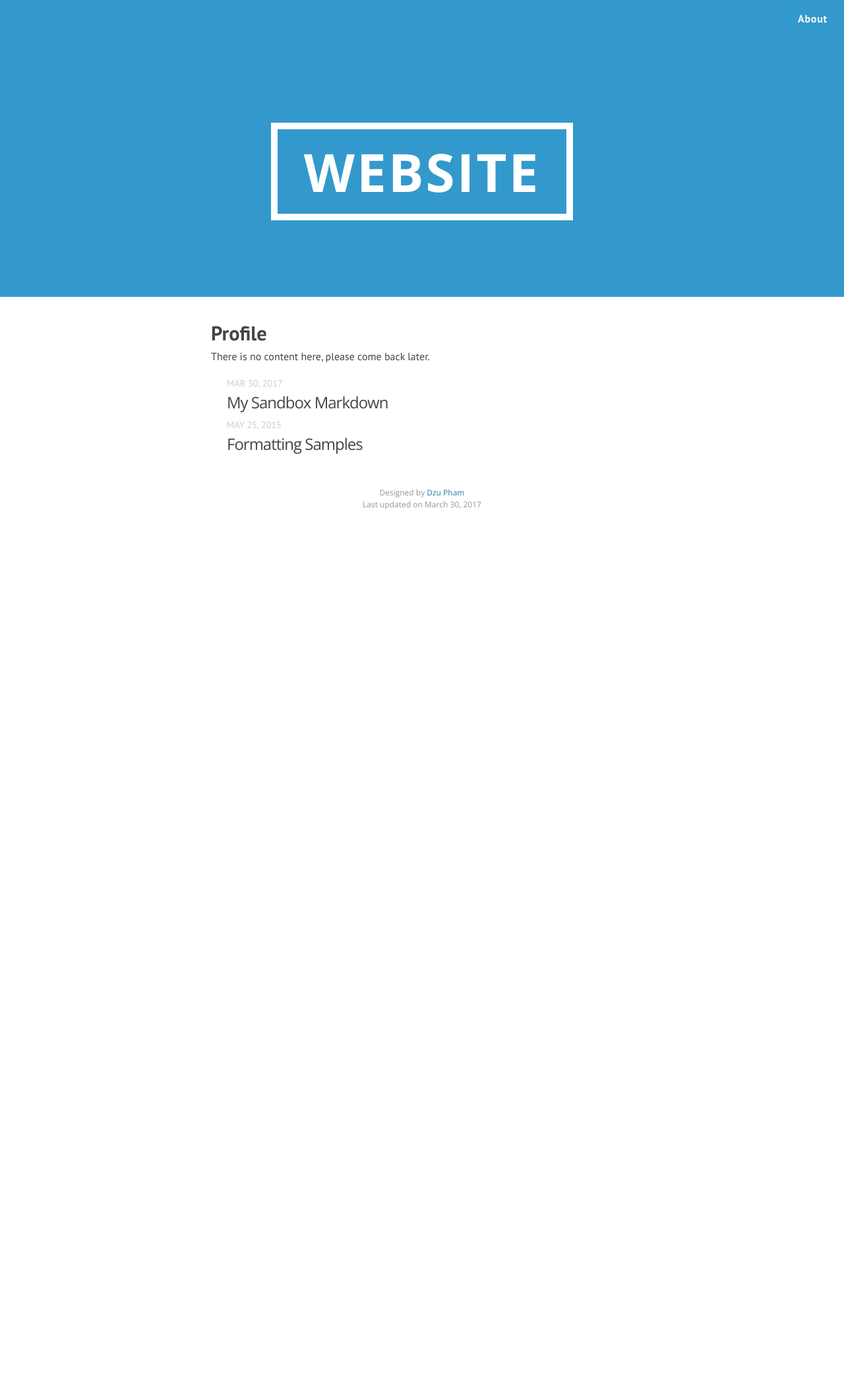
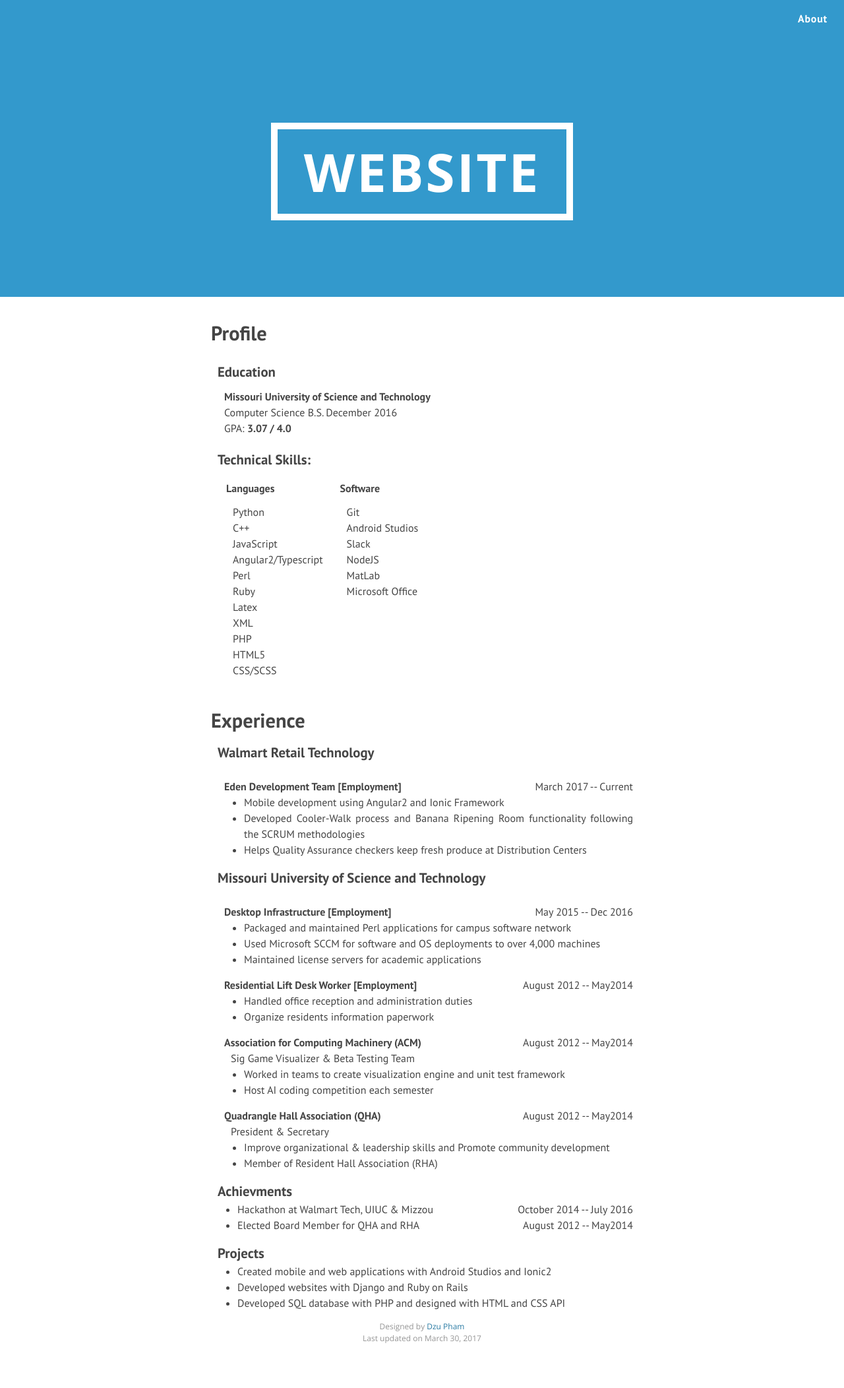
Before and after one commit to DPham17/DPham17.github.io, a Jekyll site: the page built from index.html, in a window 1280 px wide. Shown: the whole page at 66% size. Built offline with Jekyll 4.4.1, drawn with Linux system fonts in a browser that asks for light colours; nearby versions of some CDN libraries; before the commit the page ends 900 px from its top, so only the background shows below that.

Commit message:
added resume info from latex file

```diff
--- a/_sass/_base.scss
+++ b/_sass/_base.scss
@@ -21,8 +21,7 @@
 
 /* Set Margin Bottom for Vertical Rhythm
  * ============================================== */
-    h1, h2, h3, h4, h5, h6,
-    p, blockquote, pre,
+    h1, h2, h3, h4, h5, h6, blockquote, pre,
     ul, ol, dl, figure,
     %vertical-rhythm {
         margin-bottom: $spacing-unit / 2;
@@ -165,23 +164,17 @@
     }
 
     :not(.highlight)>table {
-    margin: 0 auto 1.5em auto
+      margin: 0 auto 1.5em auto
     }
 
     :not(.highlight)>table tr {
         background-color: #fff;
-        border-top: 1px solid #ccc
     }
 
     :not(.highlight)>table tr th, :not(.highlight)>table tr td {
         padding: 6px 13px;
-        border: 1px solid #ddd
     }
 
     :not(.highlight)>table tr th {
         font-weight: bold
     }
-
-    :not(.highlight)>table tr:nth-child(2n) {
-        background-color: #f8f8f8
-    }
--- a/css/main.scss
+++ b/css/main.scss
@@ -46,3 +46,25 @@ $on-laptop:        700px;
         "layout",
         "syntax-highlighting"
 ;
+
+.sectionBreak {
+  padding: 20px 0 10px;
+
+}
+
+.subSection {
+  padding-left: 10px;
+}
+
+.tableList {
+  list-style-type: none;
+  margin-left: 10px;
+}
+
+td {
+  vertical-align: top;
+}
+
+.fr {
+  float: right;
+}
--- a/index.html
+++ b/index.html
@@ -5,15 +5,164 @@ layout: default
 <div class="home">
 
   <h1 class="page-heading">Profile</h1>
-  <p>
-    There is no content here, please come back later.
-  </p>
-  <ul class="post-list">
+
+  <div class="subSection">
+    <h3 class="sectionBreak">Education</h3>
+    <div class="subSection">
+      <div><b>Missouri University of Science and Technology</b></div>
+      <div>Computer Science B.S. December 2016</div>
+      GPA: <b>3.07 / 4.0</b>
+    </div>
+    <h3 class="sectionBreak">Technical Skills: </h3>
+    <table style="margin: 0;">
+      <tr>
+        <th>
+          Languages
+        </th>
+        <th>
+          Software
+        </th>
+      </tr>
+      <tr>
+        <td>
+          <ul class="tableList">
+            <li>Python</li>
+            <li>C++</li>
+            <li>JavaScript</li>
+            <li>Angular2/Typescript</li>
+            <li>Perl</li>
+            <li>Ruby</li>
+            <li>Latex</li>
+            <li>XML</li>
+            <li>PHP</li>
+            <li>HTML5</li>
+            <li>CSS/SCSS</li>
+          </ul>
+        </td>
+        <td>
+          <ul class="tableList">
+            <li>Git</li>
+            <li>Android Studios</li>
+            <li>Slack</li>
+            <li>NodeJS</li>
+            <li>MatLab</li>
+            <li>Microsoft Office</li>
+          </ul>
+        </td>
+      </tr>
+    </table>
+
+  </div>
+
+  <h1 class="sectionBreak">Experience</h1>
+  <div class="subSection">
+    <h3>Walmart Retail Technology</h3>
+    <br />
+    <div class="subSection">
+      <p>
+        <b>Eden Development Team [Employment]</b>
+        <span class="fr">March 2017 -- Current</span>
+      </p>
+      <ul>
+        <li>Mobile development using Angular2 and Ionic Framework</li>
+        <li>
+          Developed Cooler-Walk process and Banana Ripening Room
+          functionality following the SCRUM methodologies
+        </li>
+        <li>
+          Helps Quality Assurance checkers keep fresh produce
+          at Distribution Centers
+        </li>
+      </ul>
+    </div>
+
+
+    <h3>Missouri University of Science and Technology</h3>
+    <br />
+    <div class="subSection">
+      <p>
+        <b>Desktop Infrastructure [Employment]</b>
+        <span class="fr">May 2015 -- Dec 2016</span>
+      </p>
+      <div class="subSection"> </div>
+      <ul>
+        <li>Packaged and maintained Perl applications for campus software network</li>
+        <li>Used Microsoft SCCM for software and OS deployments to over 4,000 machines</li>
+        <li>Maintained license servers for academic applications</li>
+      </ul>
+
+      <p>
+        <b>Residential Lift Desk Worker [Employment]</b>
+        <span class="fr">August 2012 -- May2014</span>
+      </p>
+      <ul>
+        <li>Handled office reception and administration duties</li>
+        <li>Organize residents information paperwork</li>
+      </ul>
+
+      <p>
+        <b>Association for Computing Machinery (ACM)</b>
+        <span class="fr">August 2012 -- May2014</span>
+      </p>
+      <div class="subSection">Sig Game Visualizer & Beta Testing Team</div>
+      <ul>
+        <li>Worked in teams to create visualization engine and unit test framework</li>
+        <li>Host AI coding competition each semester</li>
+      </ul>
+
+      <p>
+        <b>Quadrangle Hall Association (QHA)</b>
+        <span class="fr">August 2012 -- May2014</span>
+      </p>
+      <div class="subSection">President & Secretary</div>
+      <ul>
+        <li>Improve organizational & leadership skills and Promote community development</li>
+        <li>Member of Resident Hall Association (RHA)</li>
+      </ul>
+    </div>
+
+
+    <h3>Achievments</h3>
+    <ul>
+      <li>
+        Hackathon at Walmart Tech, UIUC & Mizzou
+        <span class="fr">October 2014 -- July 2016</span>
+      </li>
+      <li>
+        Elected Board Member for QHA and RHA
+        <span class="fr">August 2012 -- May2014</span>
+      </li>
+    </ul>
+
+    <h3>Projects</h3>
+    <ul>
+      <li>
+        Created mobile and web applications with Android Studios and Ionic2
+      </li>
+      <li>
+        Developed websites with Django and Ruby on Rails
+      </li>
+      <li>
+        Developed SQL database with PHP and designed with HTML and CSS API
+      </li>
+    </ul>
+
+
+    </div>
+
+
+
+
+
+
+
+
+
+  <!-- ul class="post-list">
     {% for post in site.posts %}
       <li>
         <span class="post-meta">{{ post.date | date: "%b %-d, %Y" }}</span>
         <a class="post-link" href="{{ post.url | prepend: site.baseurl }}">{{ post.title }}</a>
       </li>
     {% endfor %}
-  </ul>
-</div>
+  </ul -->
```
Also changed, not shown: about.md (+1 -3 lines).
